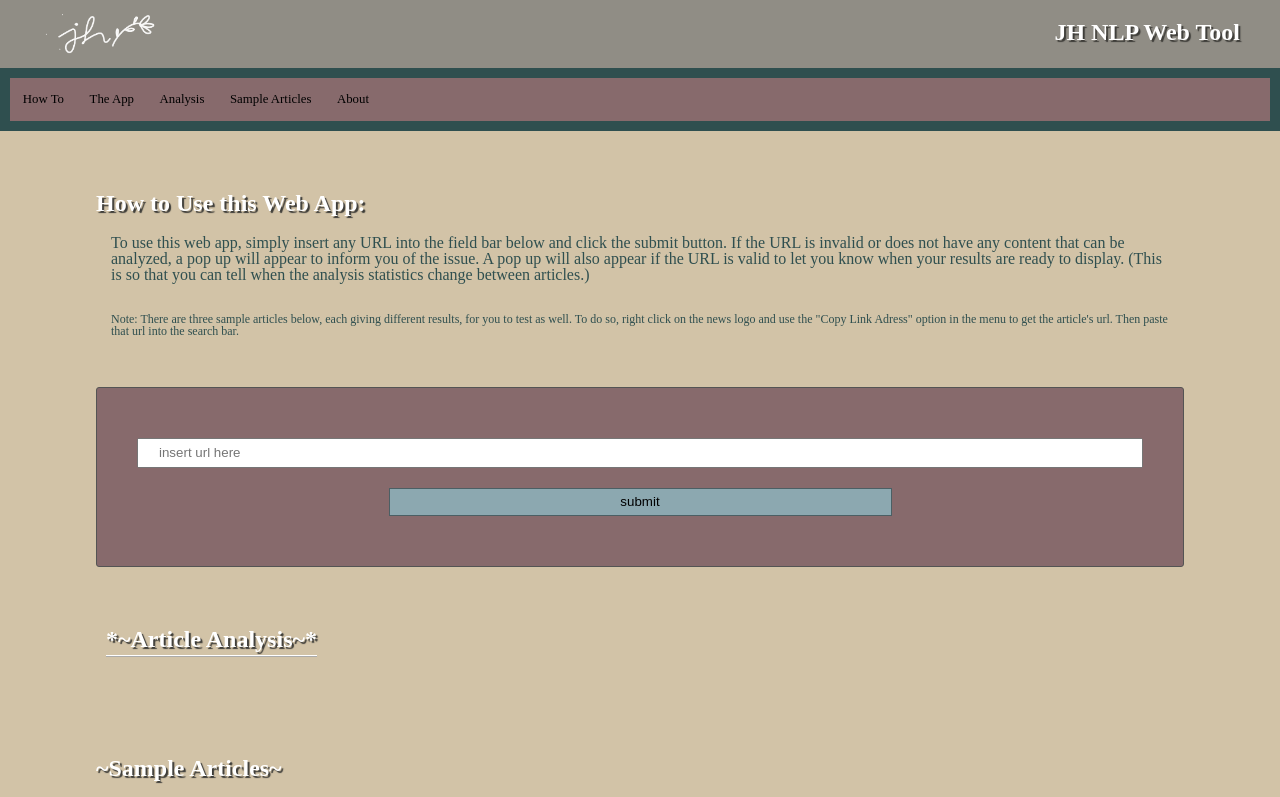
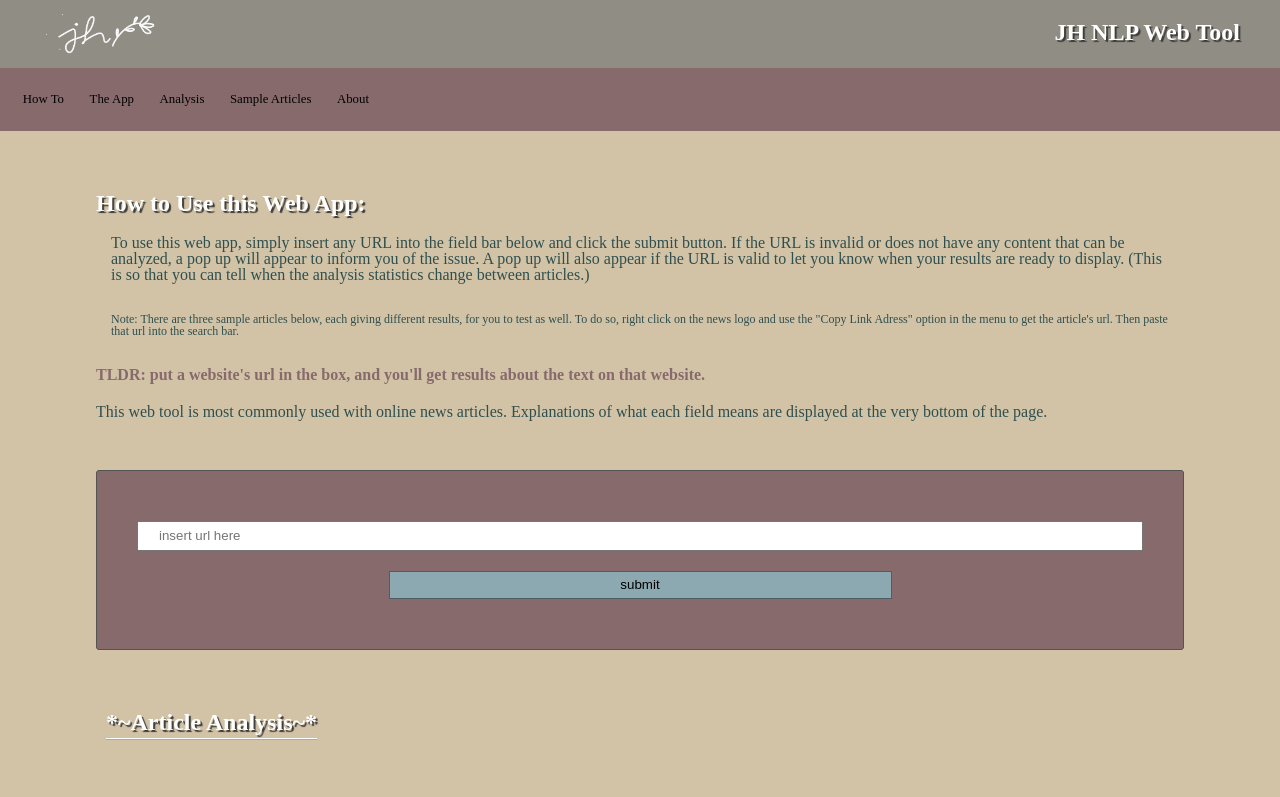
Before and after one commit to jhersheyy/heroku_newseval, a website built with webpack: page src/client/views/index.html in a window 1280 px wide. Shown: the top 797 px of the page. Built offline with nearby package versions, Linux system fonts and the light colour scheme.

Commit message:
added tldr, adjusted navbar styling

```diff
--- a/src/client/styles/base.scss
+++ b/src/client/styles/base.scss
@@ -45,6 +45,7 @@ a{
     font-weight: bolder;
     font-size: 1.5em;
     padding-top: 10px;
+    width: fit-content;
 }
 
 .entry{
--- a/src/client/styles/header.scss
+++ b/src/client/styles/header.scss
@@ -16,7 +16,7 @@ header {
     position: sticky;
     top: 0;
     width: 100%;
-    background-color: $textcolor;
+    background-color: $formcolor;
 }
 
 #navbar__list {
--- a/src/client/views/index.html
+++ b/src/client/views/index.html
@@ -35,6 +35,13 @@
                     results, for you to test as well. To do so, right click on the news logo
                     and use the "Copy Link Adress" option in the menu to get the article's url.
                     Then paste that url into the search bar.
+                </p>
+                <p>
+                    <h4>TLDR: put a website's url in the box, and you'll get results about the
+                        text on that website.
+                    </h4>
+                    This web tool is most commonly used with online news articles. Explanations of
+                    what each field means are displayed at the very bottom of the page.
                 </p>
             </section>
             <section id="mainapp" data-nav="The App">
```
